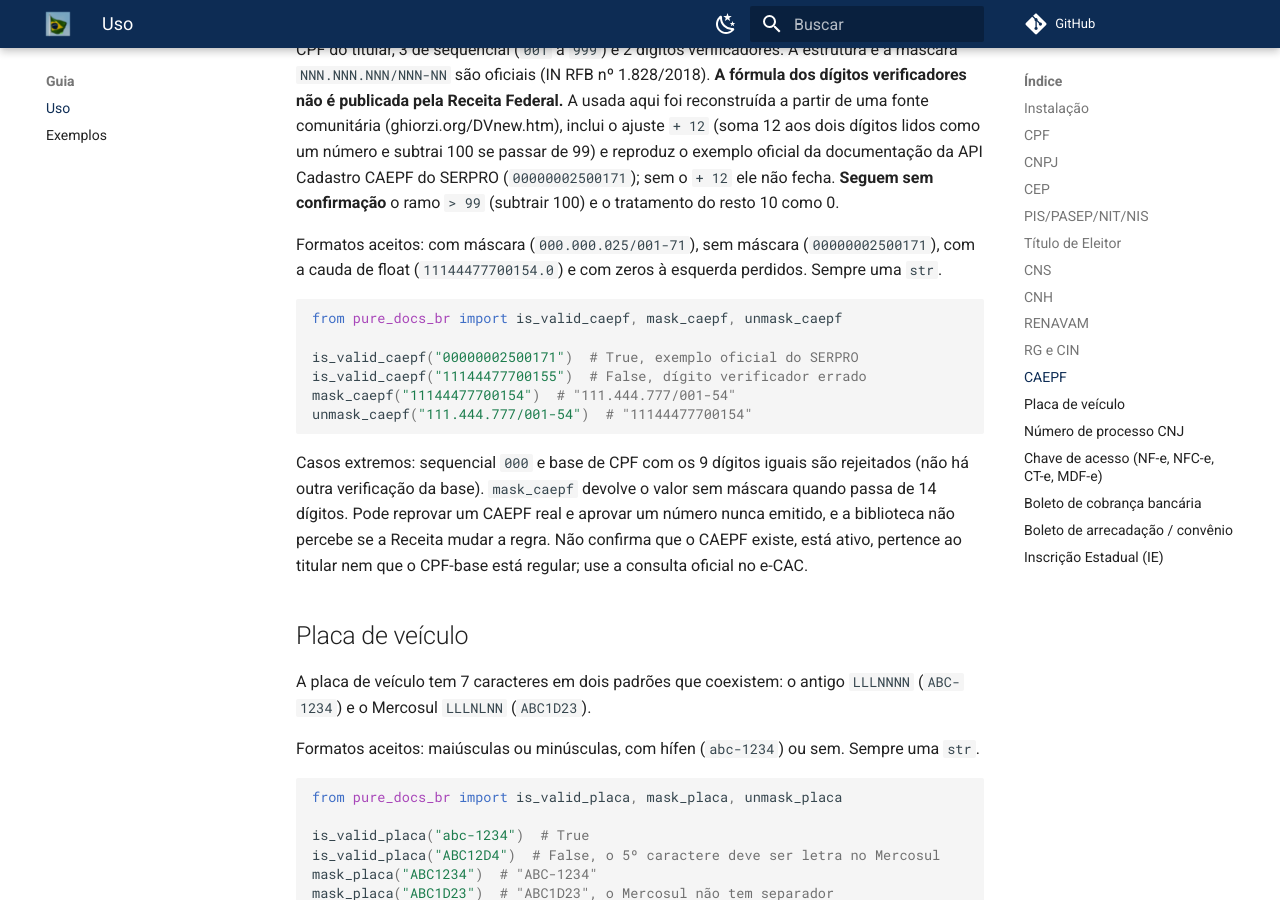
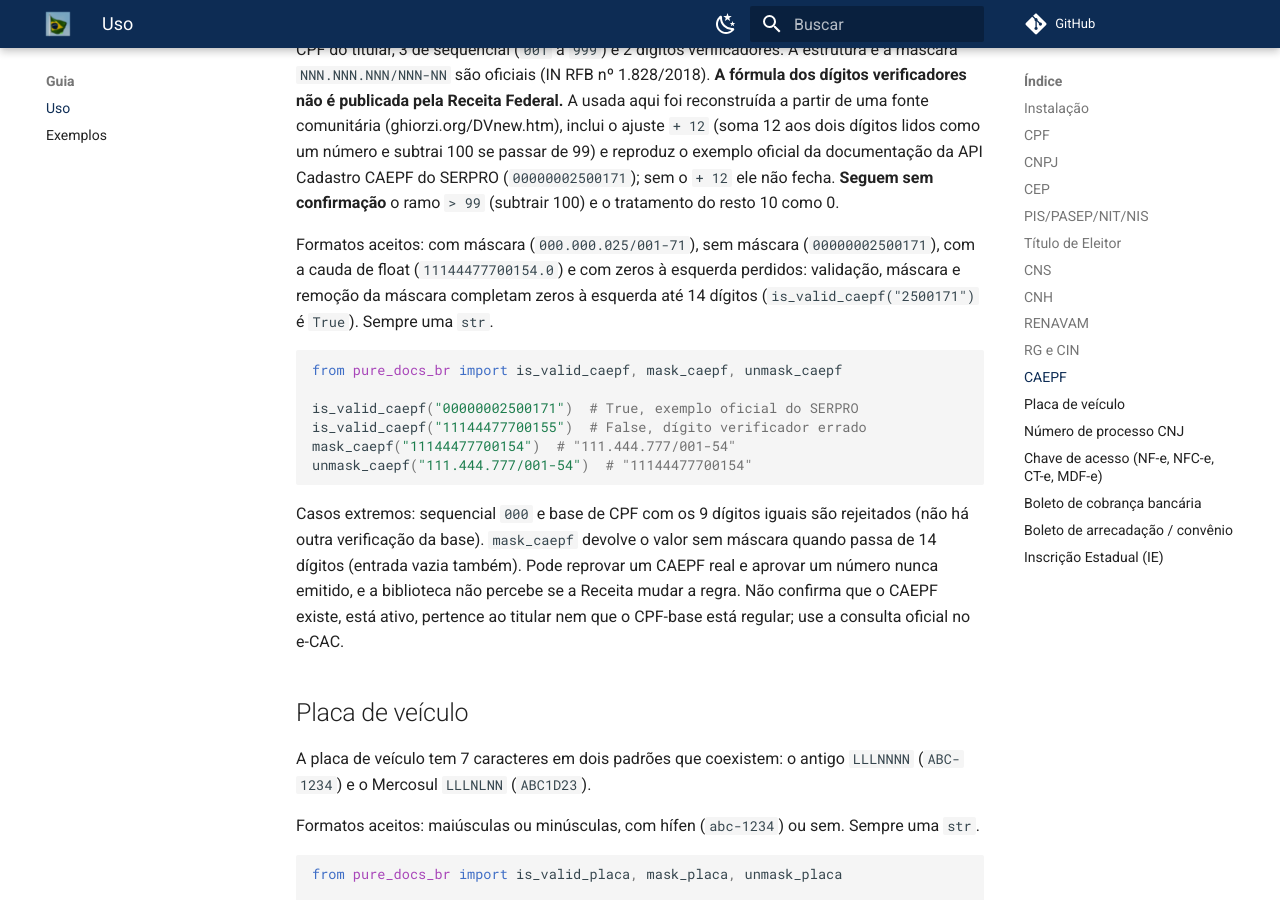
Before and after one commit to guilhermegor/pure-docs-br, an MkDocs documentation site: the page built from docs/usage.md, in a window 1280 px wide and 900 px high, scrolled down 5460 px. Built offline with MkDocs 1.6.1 and Material for MkDocs 9.7.7, drawn with Linux system fonts in a browser that asks for light colours; comment, search, counter and statistics services are not loaded; the version menu is left out.

Commit message:
fix: zero-pad CAEPF before validating and tidy docs
is_valid_caepf now left-pads to 14 digits like is_valid_cpf, the
repeated-base fixture carries its correct DVs, and the docs describe
the padding in validate, mask and unmask.

````diff
--- a/docs/usage.md
+++ b/docs/usage.md
@@ -251,7 +251,8 @@ SERPRO (`00000002500171`); sem o `+ 12` ele não fecha. **Seguem sem confirmaç
 (subtrair 100) e o tratamento do resto 10 como 0.
 
 Formatos aceitos: com máscara (`000.000.025/001-71`), sem máscara (`00000002500171`), com a cauda de
-float (`11144477700154.0`) e com zeros à esquerda perdidos. Sempre uma `str`.
+float (`11144477700154.0`) e com zeros à esquerda perdidos: validação, máscara e remoção da máscara completam zeros à esquerda até
+14 dígitos (`is_valid_caepf("2500171")` é `True`). Sempre uma `str`.
 
 ```python
 from pure_docs_br import is_valid_caepf, mask_caepf, unmask_caepf
@@ -263,7 +264,7 @@ unmask_caepf("111.444.777/001-54")  # "11144477700154"
 ```
 
 Casos extremos: sequencial `000` e base de CPF com os 9 dígitos iguais são rejeitados (não há outra
-verificação da base). `mask_caepf` devolve o valor sem máscara quando passa de 14 dígitos. Pode
+verificação da base). `mask_caepf` devolve o valor sem máscara quando passa de 14 dígitos (entrada vazia também). Pode
 reprovar um CAEPF real e aprovar um número nunca emitido, e a biblioteca não percebe se a Receita
 mudar a regra. Não confirma que o CAEPF existe, está ativo, pertence ao titular nem que o CPF-base
 está regular; use a consulta oficial no e-CAC.
````
Also changed, not shown: README.md (+1 -1 lines), docs/api/reference.md (+2 -2 lines), 2 other files.
